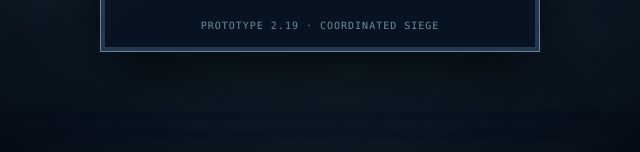
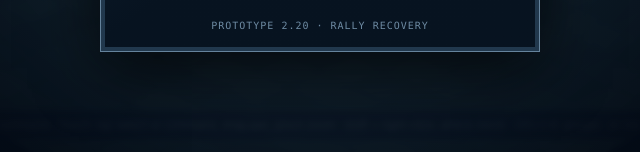
Before and after one commit to shukritobi/chrono-dominion, a website: page index.html in a window 1280 px wide. Shown: the part 648-800 px from the top of the page, 181-821 px from the left. Drawn offline with Linux system fonts and the light colour scheme; animation ran at ten frames a second.

Commit message:
Wire v2.20 rally recovery telemetry, tests and documentation

```diff
--- a/index.html
+++ b/index.html
@@ -70,7 +70,7 @@
             <button class="primary" id="playAgain">PLAY AGAIN</button>
             <button id="resultQuit">MAIN MENU</button>
           </div>
-          <div class="version">PROTOTYPE 2.19 · COORDINATED SIEGE</div>
+          <div class="version">PROTOTYPE 2.20 · RALLY RECOVERY</div>
         </section>
       </div>
     </main>
```
